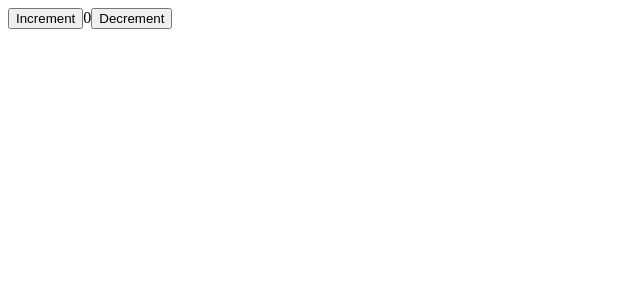
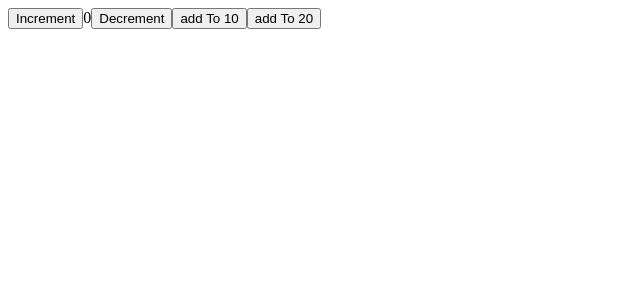
Before and after one commit to tangfire/react-basic, a React (Create React App) app: page / in a window 1280 px wide. Shown: the top 300 px of the page, without its empty margins (0-640 px from the left). Built offline with nearby package versions, Linux system fonts and the light colour scheme.

Commit message:
day3 Redux与React-提交action传参

```diff
--- a/src/App.js
+++ b/src/App.js
@@ -4,7 +4,7 @@
 
 
 import { useSelector,useDispatch } from 'react-redux'
-import { decrement, increment } from './store/modules/counterStore'
+import { decrement, increment,addToNum } from './store/modules/counterStore'
 
 
 function App() {
@@ -26,6 +26,8 @@
               >
                   Decrement
               </button>
+              <button onClick={()=>dispatch(addToNum(10))}>add To 10</button>
+              <button onClick={()=>dispatch(addToNum(20))}>add To 20</button>
           </div>
       </div>
   );
--- a/src/store/modules/counterStore.js
+++ b/src/store/modules/counterStore.js
@@ -15,10 +15,13 @@
         },
         decrement: state => {
             state.count -= 1
+        },
+        addToNum : (state,action) => {
+            state.count = action.payload
         }
     }
 })
 // 每个 case reducer 函数会生成对应的 Action creators
-export const { increment, decrement } = counterStore.actions
+export const { increment, decrement,addToNum } = counterStore.actions
 
 export default counterStore.reducer
```
